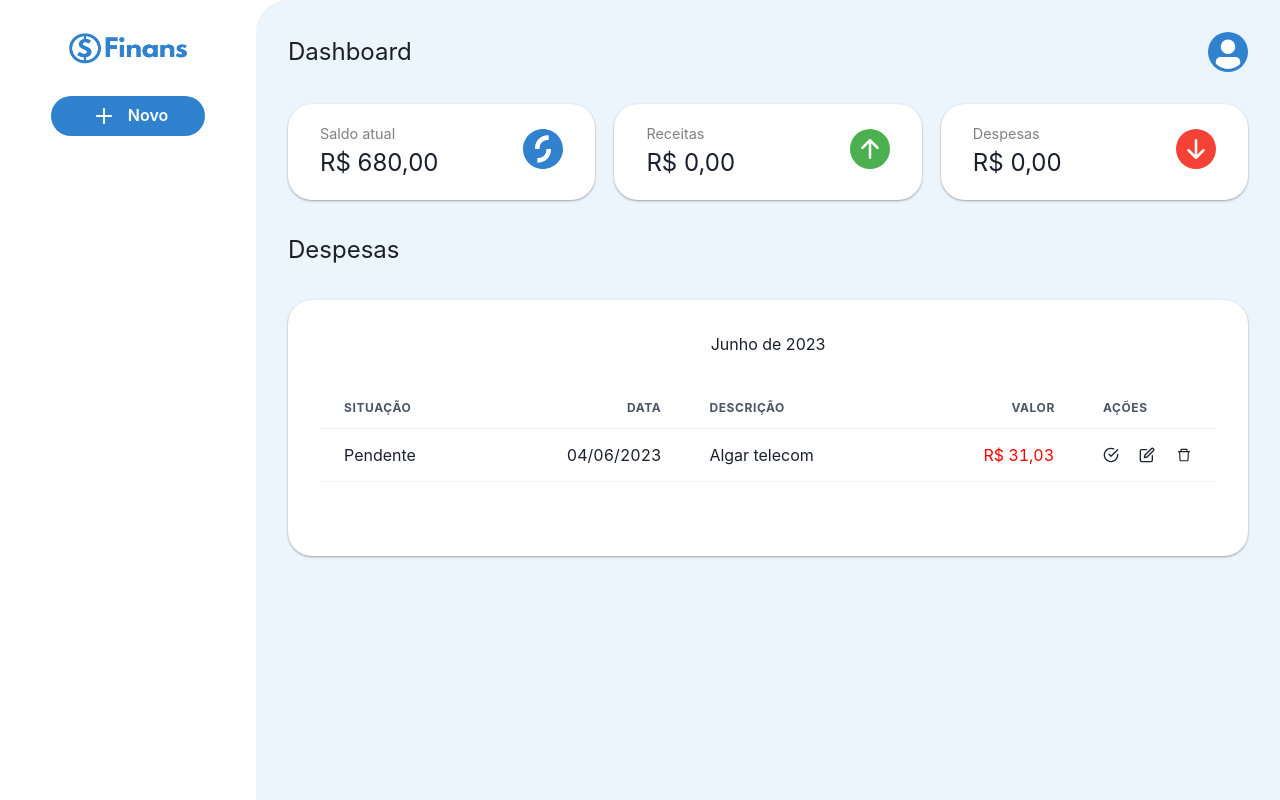
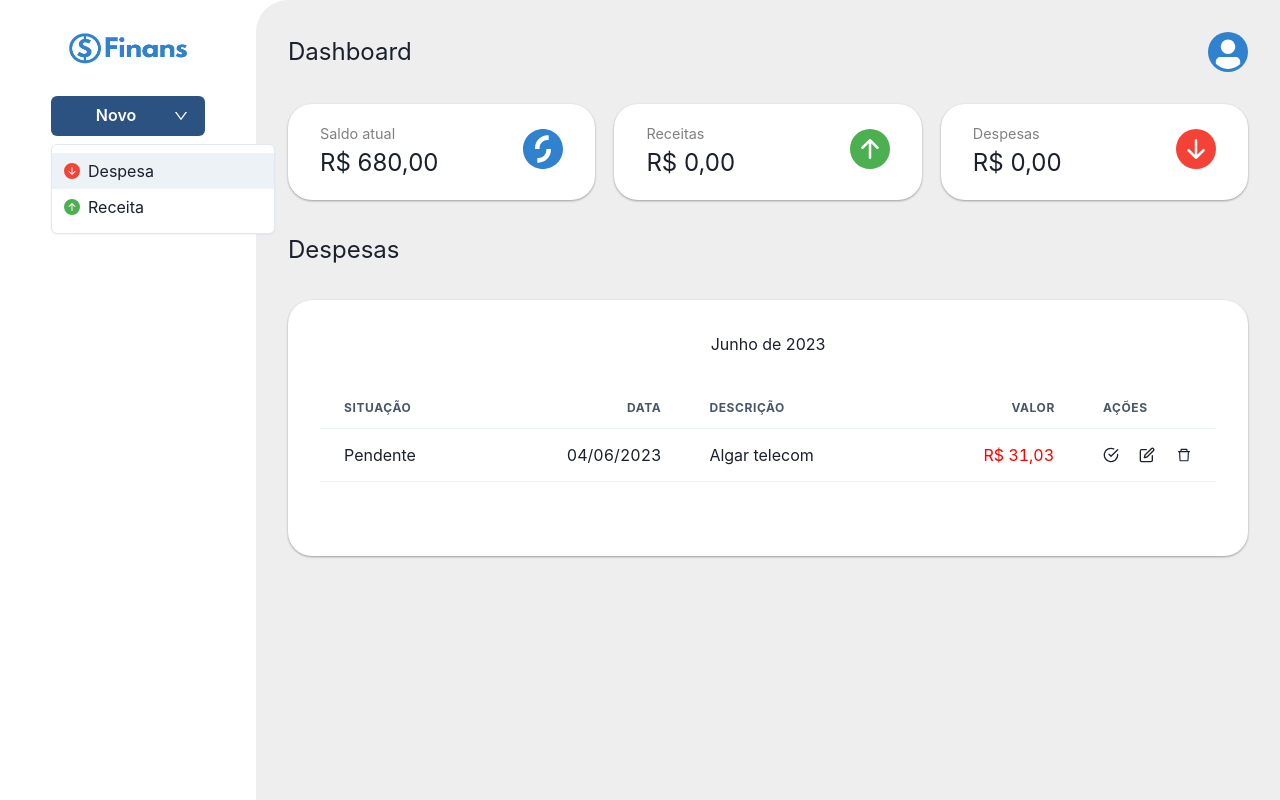
Before and after one commit to JoaoGabriellBR/finans, a React (Vite) app: page /dashboard in a window 1280 px wide. Both pictures are taken after a click on the button "Novo". Built offline with nearby package versions, Linux system fonts and the light colour scheme.

Commit message:
add Menu Receita e Despesa

```diff
--- a/src/screens/Dashboard/index.tsx
+++ b/src/screens/Dashboard/index.tsx
@@ -35,9 +35,8 @@ import {
   BsFillArrowUpCircleFill,
 } from "react-icons/bs";
 import logo from "../../assets/logo.png";
-import { IoIosAdd } from "react-icons/io";
 import { FiCheckCircle, FiEdit } from "react-icons/fi";
-import { AiOutlineDelete, AiOutlineUser } from "react-icons/ai";
+import { AiOutlineDelete, AiOutlineUser, AiOutlineDown } from "react-icons/ai";
 import { RxExit } from "react-icons/rx";
 import { Link } from "react-router-dom";
 
@@ -51,18 +50,42 @@ export default function Dashboard() {
           <img className="logo" alt="logo" src={logo} loading="lazy" />
 
           {!isMobile && (
-            <Button
-              leftIcon={
-                <Icon as={IoIosAdd} w="2rem" h="2rem" color="#FFFFFF" />
-              }
+            <Menu>
+              <MenuButton
                 mt="2rem"
                 width="80%"
-              borderRadius="2rem"
+                as={Button}
+                rightIcon={<AiOutlineDown />}
                 colorScheme="blue"
-              variant="solid"
               >
                 Novo
-            </Button>
+              </MenuButton>
+              <MenuList>
+                <MenuItem>
+                  <Icon
+                    as={BsFillArrowDownCircleFill}
+                    w="1rem"
+                    h="1rem"
+                    color="#f44336"
+                  />
+                  <Text ml="0.5rem" fontSize="1rem">
+                    Despesa
+                  </Text>
+                </MenuItem>
+
+                <MenuItem>
+                  <Icon
+                    as={BsFillArrowUpCircleFill}
+                    w="1rem"
+                    h="1rem"
+                    color="#4caf50"
+                  />
+                  <Text ml="0.5rem" fontSize="1rem">
+                    Receita
+                  </Text>
+                </MenuItem>
+              </MenuList>
+            </Menu>
           )}
 
           {isMobile && (
@@ -132,16 +155,40 @@ export default function Dashboard() {
                 </Portal>
               </Menu>
             ) : (
-              <Button
-                leftIcon={
-                  <Icon as={IoIosAdd} w="2rem" h="2rem" color="#FFFFFF" />
-                }
-                borderRadius="2rem"
+              <Menu>
+                <MenuButton
+                  as={Button}
+                  rightIcon={<AiOutlineDown />}
                   colorScheme="blue"
-                variant="solid"
                 >
                   Novo
-              </Button>
+                </MenuButton>
+                <MenuList>
+                  <MenuItem>
+                    <Icon
+                      as={BsFillArrowDownCircleFill}
+                      w="1rem"
+                      h="1rem"
+                      color="#f44336"
+                    />
+                    <Text ml="0.5rem" fontSize="1rem">
+                      Despesa
+                    </Text>
+                  </MenuItem>
+
+                  <MenuItem>
+                    <Icon
+                      as={BsFillArrowUpCircleFill}
+                      w="1rem"
+                      h="1rem"
+                      color="#4caf50"
+                    />
+                    <Text ml="0.5rem" fontSize="1rem">
+                      Receita
+                    </Text>
+                  </MenuItem>
+                </MenuList>
+              </Menu>
             )}
           </Header>
 
--- a/src/screens/Dashboard/styles.ts
+++ b/src/screens/Dashboard/styles.ts
@@ -48,7 +48,7 @@ export const RightBox = styled.div`
   grid-area: rightbox;
   padding: 2rem;
   height: 100%;
-  background-color: #ecf4fc;
+  background-color: #eee;
   border-top-left-radius: 2rem;
 `;
 
--- a/src/screens/Profile/styles.ts
+++ b/src/screens/Profile/styles.ts
@@ -33,7 +33,7 @@ export const Header = styled.div`
 export const Section = styled.section`
   grid-area: section;
   padding: 2rem 5rem;
-  background-color: #ecf4fc;
+  background-color: #eee;
 
   display: flex;
   flex-direction: column;
@@ -48,7 +48,6 @@ export const Section = styled.section`
   .div-dados-pessoais,
   .div-alterar-senha {
     width: 100%;
-    /* background-color: #ff0; */
     margin-bottom: 2rem;
   }
 
```
Lines whose indentation alone changed are shown as unchanged.
